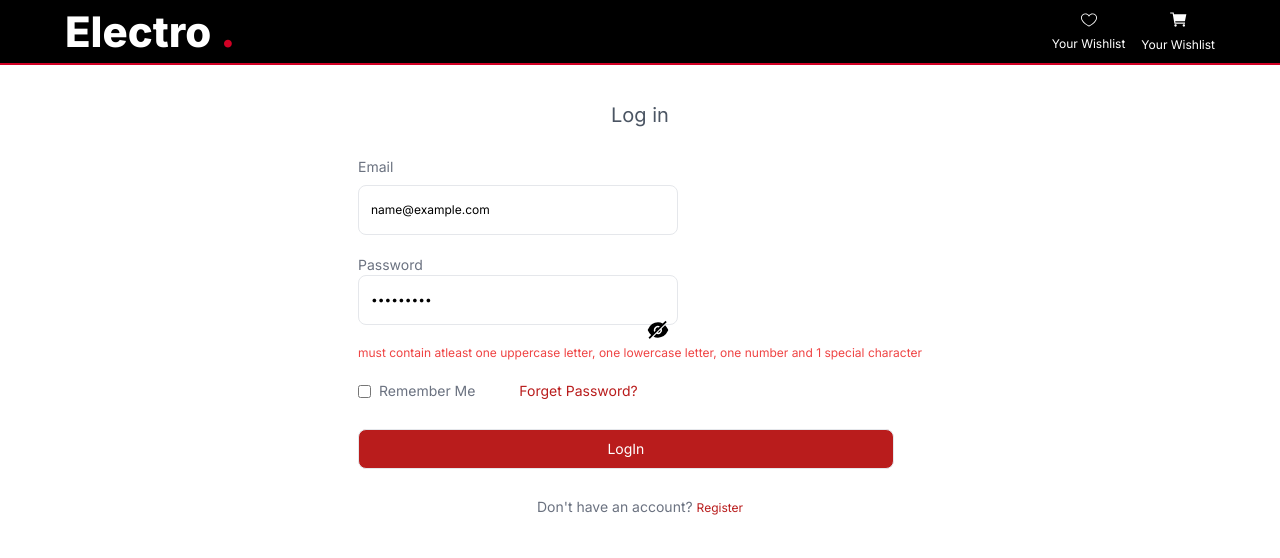
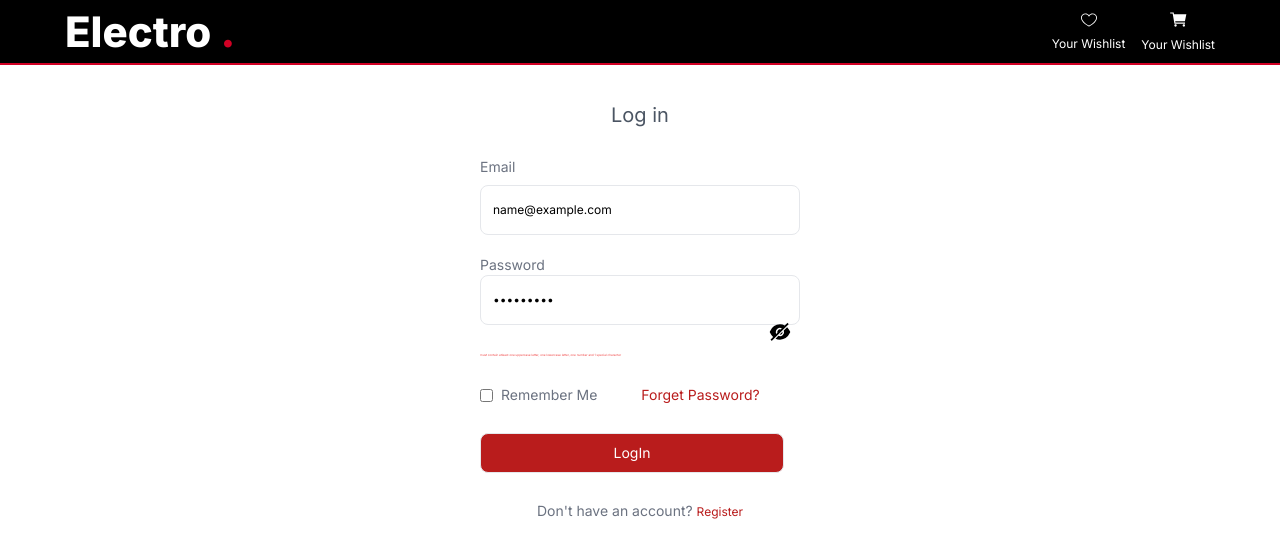
Before and after one commit to olatunde1998/ecommerce-app, a Next.js app: page /signin in a window 1280 px wide. Both pictures are taken after typing "name@example.com", "Sample123" into the empty fields and a click on the button "LogIn". Shown: the top 558 px of the page. Built offline with nearby package versions, Linux system fonts and the light colour scheme.

Commit message:
change password text size

```diff
--- a/src/app/signin/page.jsx
+++ b/src/app/signin/page.jsx
@@ -93,7 +93,7 @@ const SignIn = () => {
               className="block border border-grey-500 rounded-lg focus:outline-none  focus:ring-1 focus:ring-red-400 pl-3 py-2 mb-5 w-56 text-xs md:py-3 lg:w-80 lg:py-4"
             />
             {touched.password && errors.password ? (
-              <p className="text-red-500 text-xs pb-5">{errors.password}</p>
+              <p className="text-red-500 text-[3px] pb-5">{errors.password}</p>
             ) : null}
               <div className="absolute text-2xl right-1 md:right-20 top-1/2 lg:left-72 ">
               {open === false ? (
```
